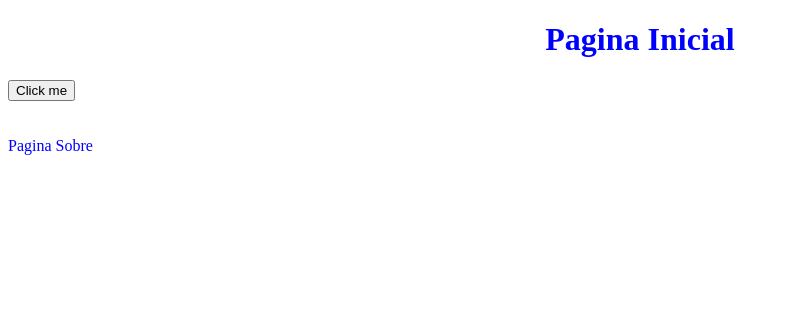
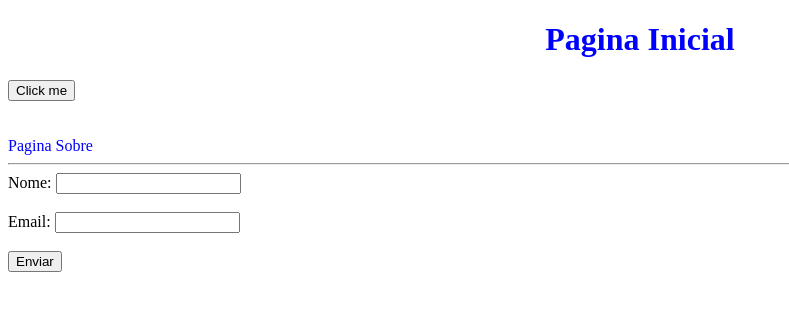
Before and after one commit to Leonardo-Campos-2007/Programa-oWEB, a website: page ATT8/public/index.html in a window 1280 px wide. Shown: the whole page, without its empty margins (0-789 px from the left). Drawn offline with Linux system fonts and the light colour scheme.

Commit message:
Add contact form to index.html and implement POST route for form submission in server.js

```diff
--- a/ATT8/public/index.html
+++ b/ATT8/public/index.html
@@ -11,7 +11,17 @@
 
     <button id = "botao">Click me</button> <br> <br> <br>
    <a href="/sobre" style="text-decoration: none; color: blue; text-align: center;">Pagina Sobre</a>
-    <script src = "script.js"></script>
+
+    <hr>
+
+    <form action="/contato " method="post">
+        <label for="nome">Nome:</label>
+        <input type="text" name="nome" required><br><br>
+        <label for="email">Email:</label>
+        <input type="email" name="email" required><br><br>
+        <button type="submit">Enviar</button>
+    </form>
+    <script src="script.js"></script>
 
 
 
--- a/ATT8/server.js
+++ b/ATT8/server.js
@@ -14,6 +14,11 @@ app.get('/sobre', (req, res) => {
   res.sendFile(__dirname + '/public/sobre.html');
 })
 
+app.post('/contato', (req, res) => {
+    const {nome, email} = req.body;
+    res.send('Dados recebidos com sucesso! ' + nome + ' - ' + email);
+})
+
 app.get('/sobre/:id', (req, res) => {
   res.send(`Meu nome é ${req.params.id}`)
 })
```
